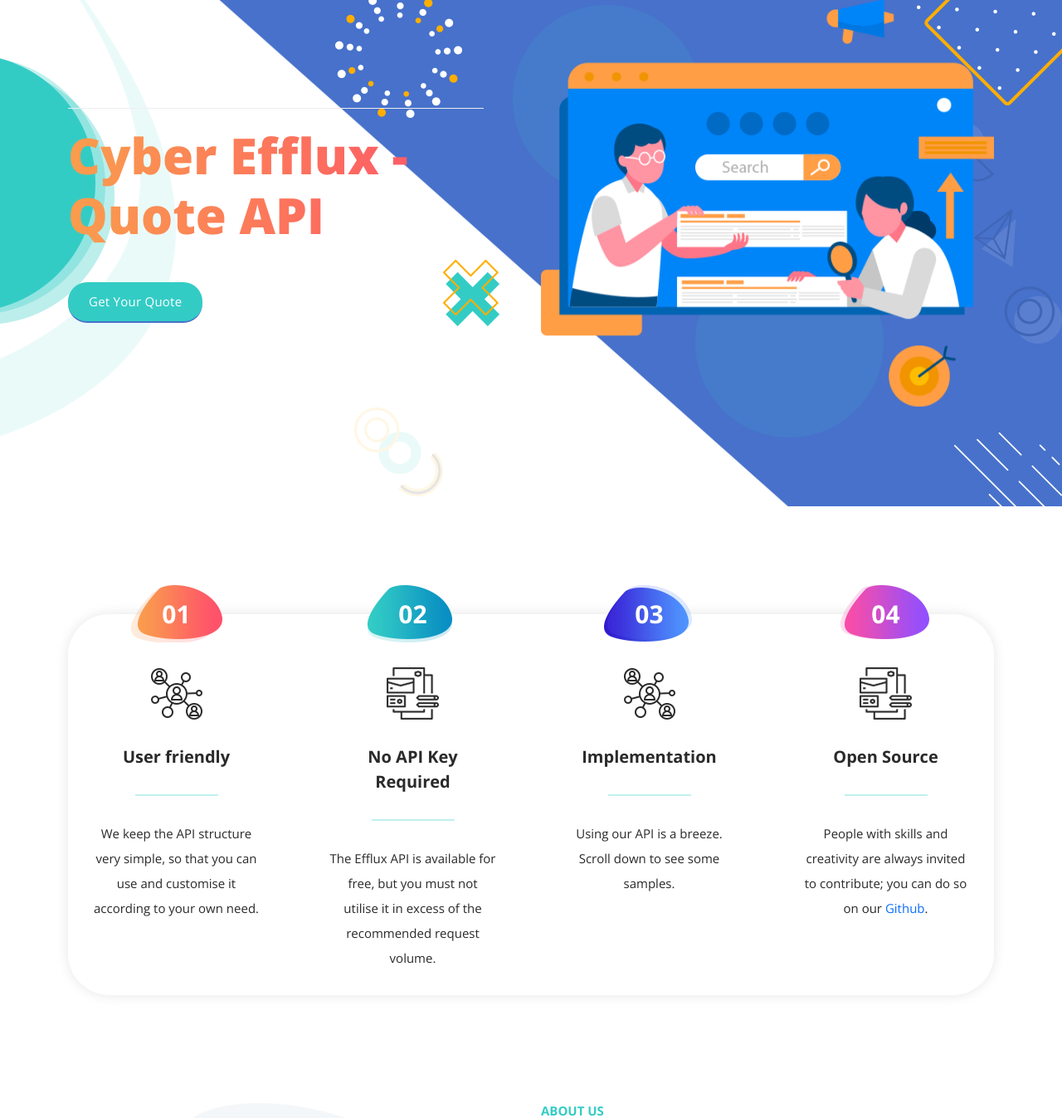
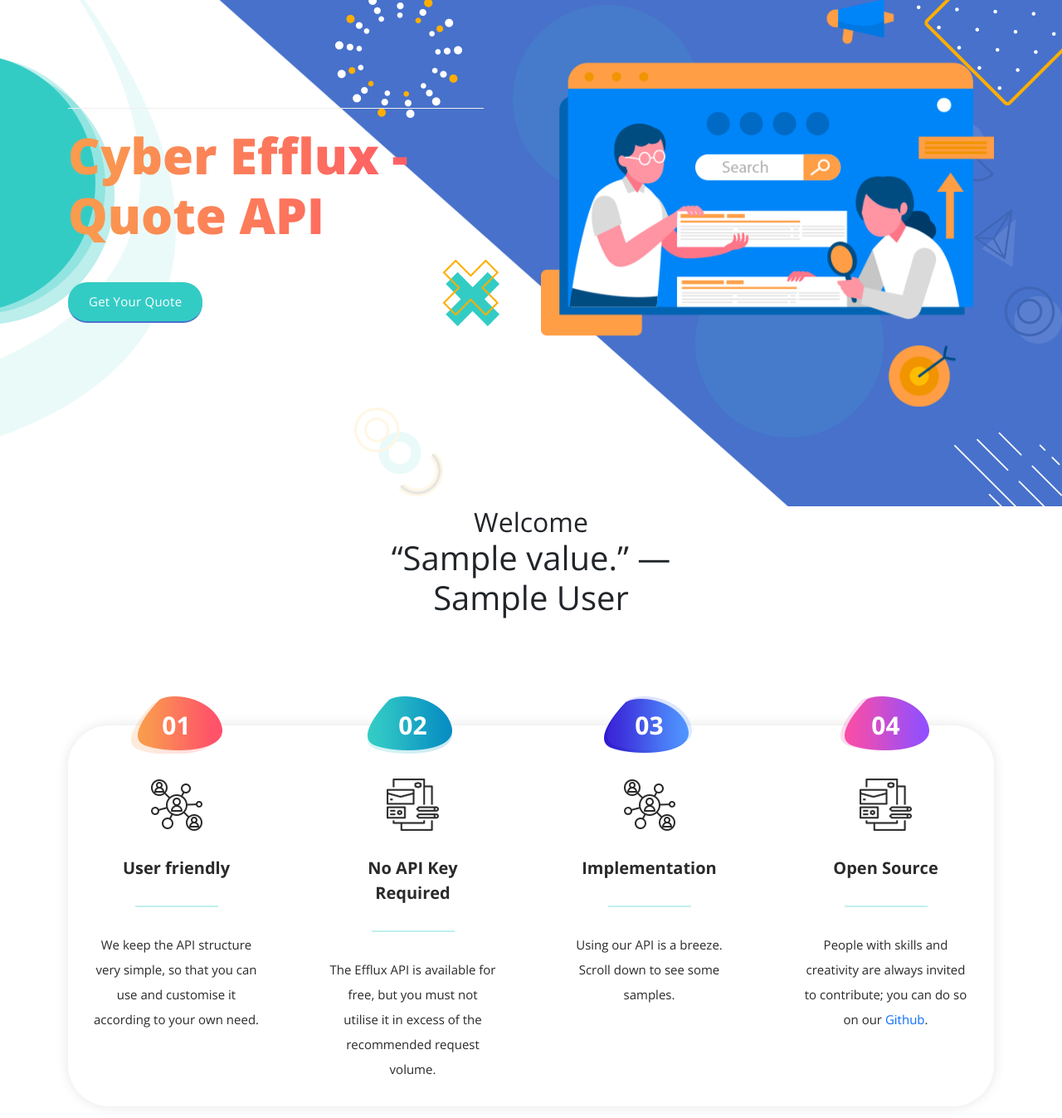
Before and after one commit to Mrinank-Bhowmick/api, a Flask app: template template/index.html in a window 1280 px wide. Shown: the part 227-1574 px from the top of the page at 83% size. Run offline with Flask 2, Linux system fonts and the light colour scheme; the template is opened without the code that fills it: most values are stand-ins (such as "Sample title", 1, 10 or a date in 2020); some libraries are stand-ins or nearby versions.

Commit message:
Added Welcome quote on landing page

```diff
--- a/app.py
+++ b/app.py
@@ -1,6 +1,8 @@
 from flask import Flask,make_response,render_template
 from flask_limiter import Limiter
 from flask_limiter.util import get_remote_address
+import json
+import requests
 
 from flask.json import jsonify
 app = Flask(__name__,template_folder='template')
@@ -12,7 +14,11 @@ limiter = Limiter(
 
 @app.route('/')
 def hello_world():
-    return render_template('index.html')
+    data=requests.get('https://efflux.herokuapp.com/hustle')
+    data=json.loads(data.text)
+    welcome=data['q']
+    author=data['a']
+    return render_template('index.html',value=welcome,author=author)
 
 ##################### LIFE ################################
 
--- a/quotes_files/hustle.txt
+++ b/quotes_files/hustle.txt
@@ -40,7 +40,7 @@ I learned the value of hard work by working hard. - Margaret Mead
 Perseverance is the hard work you do after you get tired of doing the hard work you already did. - Newt Gingrich
 Inspiration is one thing and you can't control it, but hard work is what keeps the ship moving. Good luck means, work hard. Keep up the good work. - Kevin Eubanks
 Opportunities are usually disguised as hard work, so most people don't recognize them. - Ann Landers
-I know you've heard it a thousand times before. But it's true - hard work pays off. If you want to be good, you have to practice, practice, practice. If you don't love something, then don't do it. - Ray Bradbury
+I know you've heard it a thousand times before. But it's true: hard work pays off. If you want to be good, you have to practice, practice, practice. If you don't love something, then don't do it. - Ray Bradbury
 Focused, hard work is the real key to success. - John Carmack
 You need three things to win: discipline, hard work and, before everything maybe, commitment. No one will make it without those three. - Haile Gebrselassie
 When I meet successful people I ask 100 questions as to what they attribute their success to. It is usually the same: persistence, hard work and hiring good people. - Kiana Tom
@@ -60,7 +60,7 @@ When you put a lot of hard work into one goal and you achieve it, that's a reall
 The only thing that overcomes hard luck is hard work. - Harry Golden
 There is simply no substitute for hard work when it comes to achieving success. - Heather Bresch
 Reality is easy. It's deception that's the hard work. - Lauryn Hill
-Hard work pays off - hard work beats talent any day, but if you're talented and work hard, it's hard to be beat. - Robert Griffin III
+Hard work beats talent any day, but if you're talented and work hard, it's hard to be beat. - Robert Griffin III
 Whenever you get to win, you feel the satisfaction of all of your hard work, all the sacrifices, all the blood, sweat and tears. It feels right and makes you realise that you are really doing the right thing. - Abby Wambach
 Winners embrace hard work. They love the discipline of it, the trade-off they're making to win. Losers, on the other hand, see it as punishment. And that's the difference. - Lou Holtz
 Through hard work, perseverance and a faith in God, you can live your dreams. - Ben Carson
--- a/template/index.html
+++ b/template/index.html
@@ -107,6 +107,17 @@ https://templatemo.com/tm-563-seo-dream
                     </div>
                 </div>
             </div>
+        </div>
+    </div>
+
+    <div class="row featurette">
+        <div class="col-md-12 text-center">
+            <h2>Welcome</h2>
+            <h2 class="display-6 font-italic">
+                <blockquote>&ldquo;{{value}}.&rdquo; &mdash;
+                    <footer>{{author}}</footer>
+                </blockquote>
+            </h2>
         </div>
     </div>
 
```
